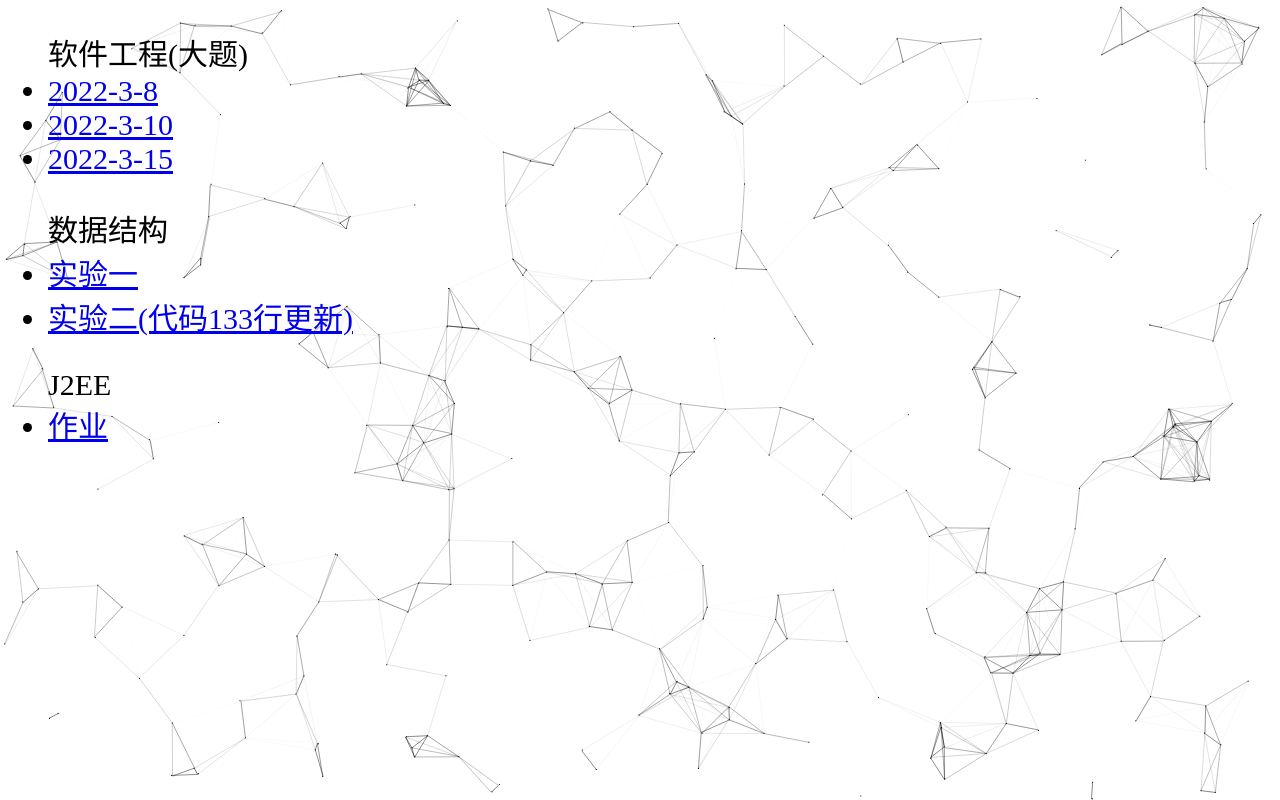
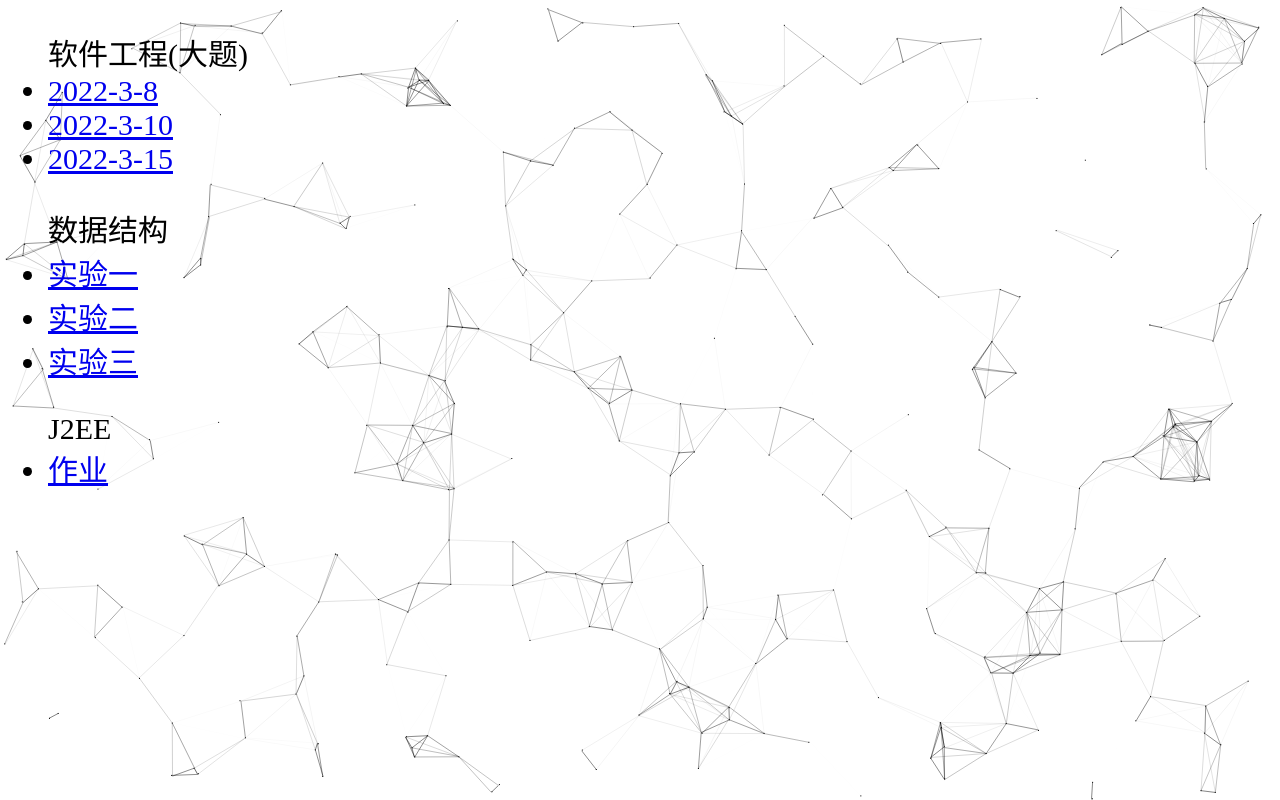
Before and after one commit to zhangjin1017/JHDWebFinal, a plain HTML site: page biji.html in a window 1280 px wide. Drawn offline with Linux system fonts and the light colour scheme.

Commit message:
补了实验三的链接

```diff
--- a/biji.html
+++ b/biji.html
@@ -23,7 +23,8 @@
 
         <ul>数据结构
             <li><a href="shujujiegou/shujujiegoushiyan1.html">实验一</a></li>
-            <li><a href="shujujiegou/shujujiegoushiyan2.html">实验二(代码133行更新)</a></li>
+            <li><a href="shujujiegou/shujujiegoushiyan2.html">实验二</a></li>
+            <li><a href="shujujiegou/shujujiegoushiyan3.html">实验三</a></li>
         </ul>
         <ul>J2EE
             <li><a href="https://github.com/zhangjin1017/J2EEHomeWork">作业</a></li>
```
